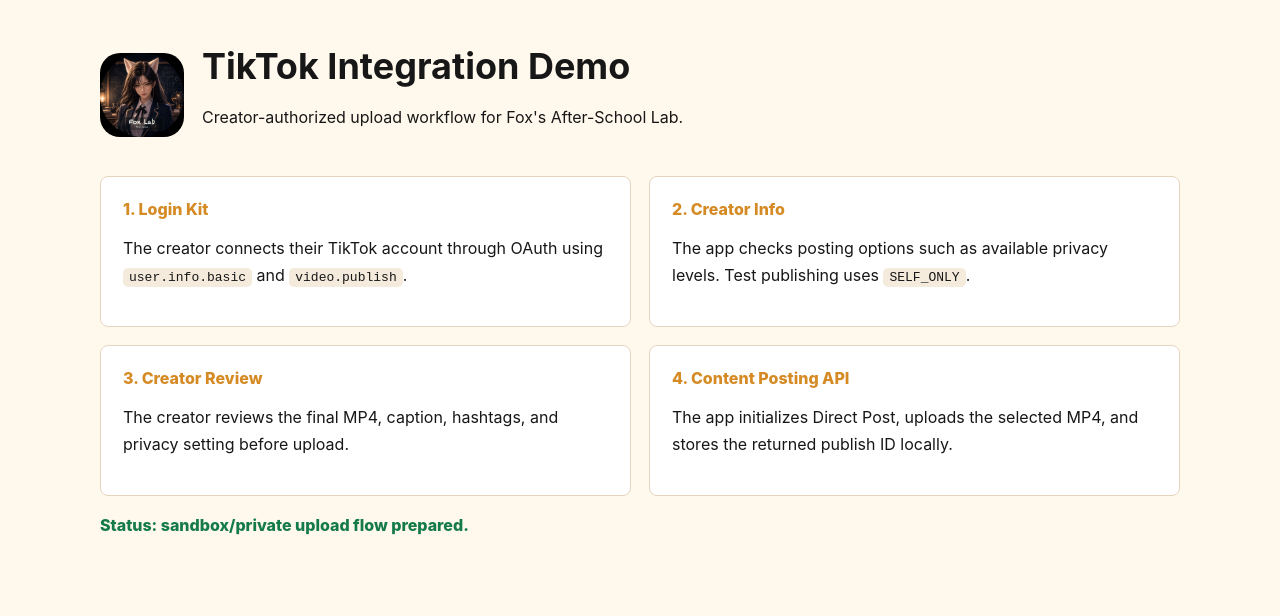
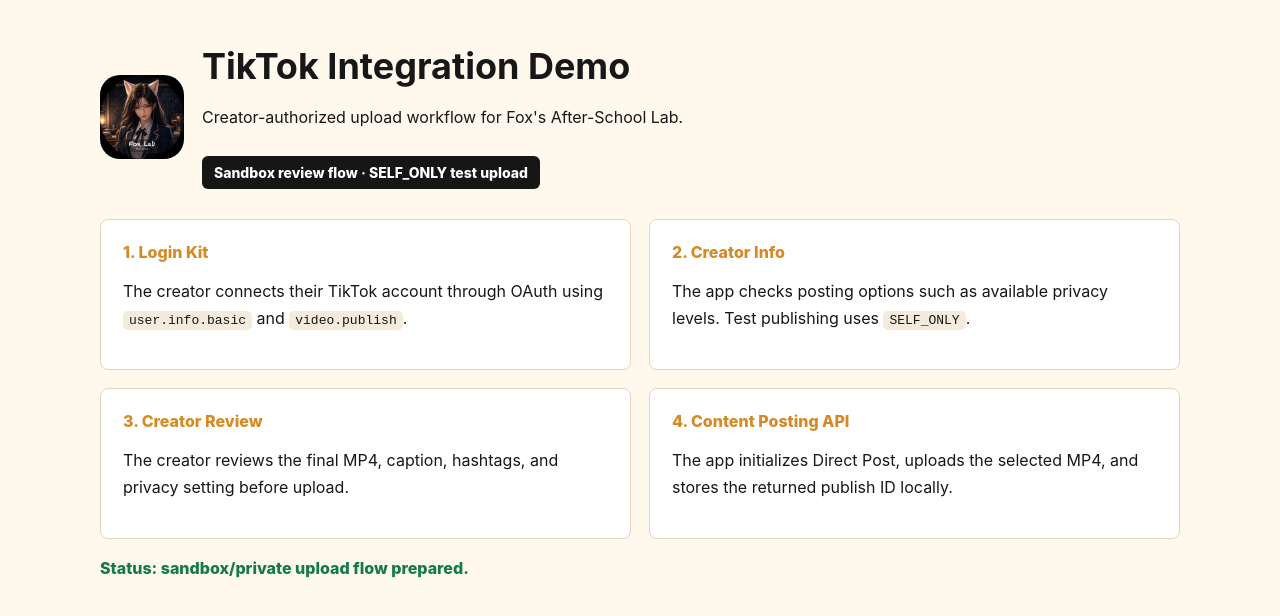
Before and after one commit to seunghyeon1004/seunghyeon1004.github.io, a plain HTML site: page fox-after-school-lab/demo.html in a window 1280 px wide. Drawn offline with Linux system fonts and the light colour scheme.

Commit message:
Clarify TikTok sandbox demo flow

```diff
--- a/fox-after-school-lab/demo.html
+++ b/fox-after-school-lab/demo.html
@@ -68,6 +68,16 @@
         color: var(--ok);
         font-weight: 800;
       }
+      .sandbox {
+        display: inline-flex;
+        margin-top: 10px;
+        padding: 8px 12px;
+        border-radius: 6px;
+        background: #161616;
+        color: #ffffff;
+        font-size: 14px;
+        font-weight: 800;
+      }
       @media (max-width: 760px) {
         .grid {
           grid-template-columns: 1fr;
@@ -82,6 +92,7 @@
         <div>
           <h1>TikTok Integration Demo</h1>
           <p>Creator-authorized upload workflow for Fox's After-School Lab.</p>
+          <div class="sandbox">Sandbox review flow · SELF_ONLY test upload</div>
         </div>
       </header>
       <section class="grid">
```
